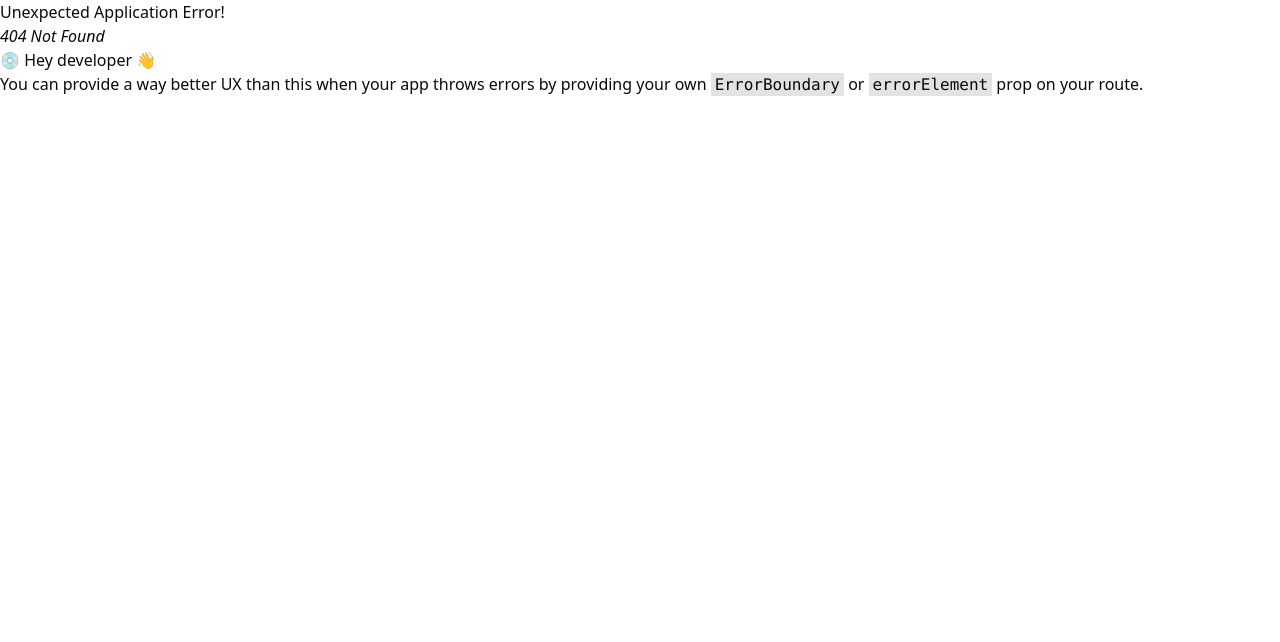
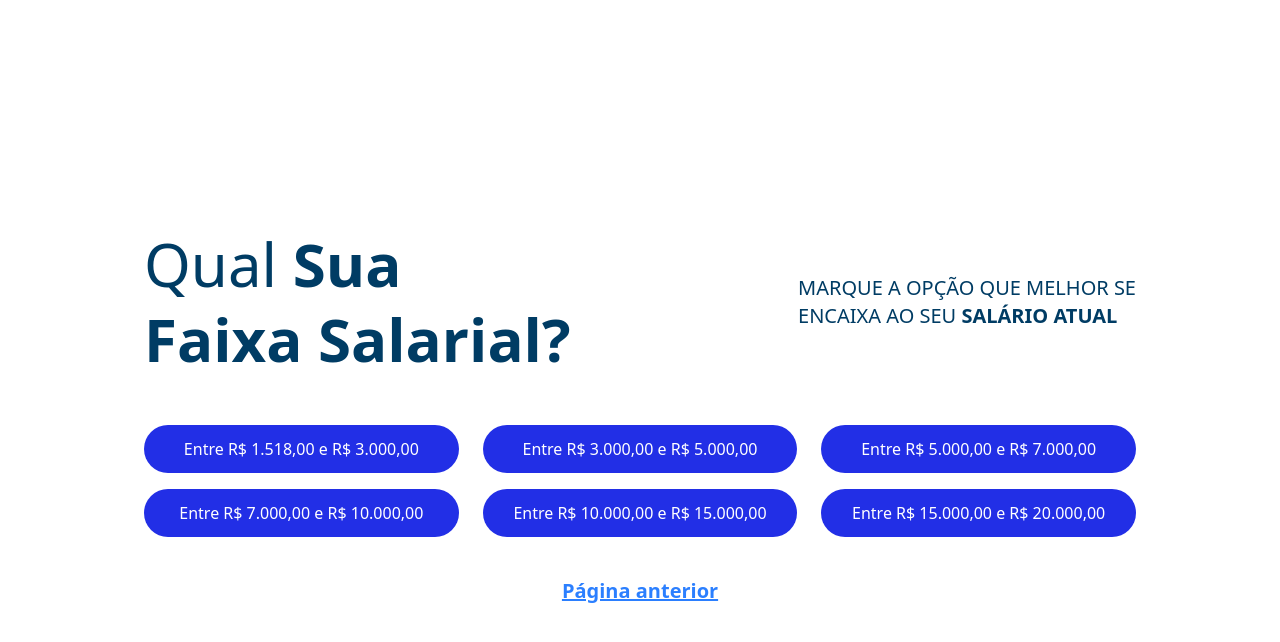
Before and after one commit to GregoryVelosoS/profissoes, a React (Vite) app: page /faixasalarial in a window 1280 px wide. Before the commit this address had no page. Shown: the top 642 px of the page. Built offline with nearby package versions, Linux system fonts and the light colour scheme.

Commit message:
feat - pagina faixa salarial

```diff
--- /dev/null
+++ b/src/pages/FaixaSalarial/index.tsx
@@ -0,0 +1,61 @@
+import { Link } from "react-router-dom";
+
+export default function FaixaSalarial() {
+  const faixasSalariais = [
+    { min: 1518.0, max: 3000.0 },
+    { min: 3000.0, max: 5000.0 },
+    { min: 5000.0, max: 7000.0 },
+    { min: 7000.0, max: 10000.0 },
+    { min: 10000.0, max: 15000.0 },
+    { min: 15000.0, max: 20000.0 },
+  ];
+  return (
+    <div className="max-w-5xl mx-auto flex items-center justify-center min-h-screen px-4">
+      <div className="w-full pt-8">
+        <header className="flex flex-col md:flex-row items-center justify-between text-center md:text-left">
+          <h1 className="font-bold text-[#003c64] leading-tight text-4xl md:text-6xl">
+            <span className="font-normal">Qual</span> Sua{" "}
+            <br className="hidden md:block" /> Faixa Salarial?
+          </h1>
+          <h2 className="text-[#003c64] text-lg md:text-xl mt-4 md:mt-0">
+            MARQUE A OPÇÃO QUE MELHOR SE <br className="hidden md:block" />{" "}
+            ENCAIXA AO SEU
+            <span className="font-bold"> SALÁRIO ATUAL</span>
+          </h2>
+        </header>
+
+        <main className="mt-12">
+          <ul className="grid grid-cols-1 sm:grid-cols-2 md:grid-cols-3 gap-x-6 gap-y-4">
+            {faixasSalariais.map((salario, index) => (
+              <li
+                className="bg-[#222fe6] hover:bg-blue-600 transition-colors text-center text-white p-3 rounded-full cursor-pointer text-lg md:text-base"
+                key={index}
+              >
+                <h2>
+                  Entre{" "}
+                  {salario.min.toLocaleString("pt-BR", {
+                    style: "currency",
+                    currency: "BRL",
+                  })}{" "}
+                  e{" "}
+                  {salario.max.toLocaleString("pt-BR", {
+                    style: "currency",
+                    currency: "BRL",
+                  })}
+                </h2>
+              </li>
+            ))}
+          </ul>
+          <div className="w-full flex justify-center">
+            <Link
+              className="inline-block text-center text-blue-500 text-xl mt-3 p-2 md:mt-10 md:p-0 underline decoration-blue-500 font-bold"
+              to={"/profissoes"}
+            >
+              Página anterior
+            </Link>
+          </div>
+        </main>
+      </div>
+    </div>
+  );
+}
--- a/src/pages/Profissoes/index.tsx
+++ b/src/pages/Profissoes/index.tsx
@@ -8,6 +8,7 @@ import {
   PaginationNext,
   PaginationLink,
 } from "@/components/ui/pagination"; // Ajuste o caminho conforme necessário
+import { Link } from "react-router-dom";
 
 export default function Profissoes() {
   const [profissoes, setProfissoes] = useState<ListaProfissoes | null>(null);
@@ -39,10 +40,12 @@ export default function Profissoes() {
       <div className="w-full pt-8">
         <header className="flex flex-col md:flex-row items-center justify-between text-center md:text-left">
           <h1 className="font-bold text-[#003c64] leading-tight text-4xl md:text-6xl">
-            <span className="font-normal">Qual</span> Sua <br className="hidden md:block" /> Profissão?
+            <span className="font-normal">Qual</span> Sua{" "}
+            <br className="hidden md:block" /> Profissão?
           </h1>
           <h2 className="text-[#003c64] text-lg md:text-xl mt-4 md:mt-0">
-            MARQUE A OPÇÃO QUE MELHOR SE <br className="hidden md:block" /> ENCAIXA AO SEU
+            MARQUE A OPÇÃO QUE MELHOR SE <br className="hidden md:block" />{" "}
+            ENCAIXA AO SEU
             <span className="font-bold"> ATUAL EMPREGO</span>
           </h2>
         </header>
@@ -67,8 +70,12 @@ export default function Profissoes() {
               <PaginationItem>
                 <PaginationPrevious
                   href="#"
-                  onClick={() => setPaginaAtual(paginaAtual > 1 ? paginaAtual - 1 : 1)}
-                  className={paginaAtual === 1 ? "opacity-50 cursor-not-allowed" : ""}
+                  onClick={() =>
+                    setPaginaAtual(paginaAtual > 1 ? paginaAtual - 1 : 1)
+                  }
+                  className={
+                    paginaAtual === 1 ? "opacity-50 cursor-not-allowed" : ""
+                  }
                 />
               </PaginationItem>
 
@@ -78,7 +85,11 @@ export default function Profissoes() {
                     <PaginationLink
                       href="#"
                       onClick={() => setPaginaAtual(pagina.pagina)}
-                      className={paginaAtual === pagina.pagina ? "font-bold text-blue-600" : ""}
+                      className={
+                        paginaAtual === pagina.pagina
+                          ? "font-bold text-blue-600"
+                          : ""
+                      }
                     >
                       {pagina.pagina}
                     </PaginationLink>
@@ -88,12 +99,31 @@ export default function Profissoes() {
               <PaginationItem>
                 <PaginationNext
                   href="#"
-                  onClick={() => setPaginaAtual(paginaAtual < totalPaginas ? paginaAtual + 1 : totalPaginas)}
-                  className={paginaAtual === totalPaginas ? "opacity-50 cursor-not-allowed" : ""}
+                  onClick={() =>
+                    setPaginaAtual(
+                      paginaAtual < totalPaginas
+                        ? paginaAtual + 1
+                        : totalPaginas
+                    )
+                  }
+                  className={
+                    paginaAtual === totalPaginas
+                      ? "opacity-50 cursor-not-allowed"
+                      : ""
+                  }
                 />
               </PaginationItem>
             </PaginationContent>
           </Pagination>
+
+          <div className="w-full flex justify-center">
+            <Link
+              className="inline-block text-center text-orange-500 text-xl p-2 md:mt-10 md:p-0 underline decoration-orange-500 font-bold"
+              to={"/"}
+            >
+              Página Inicial
+            </Link>
+          </div>
         </main>
       </div>
     </div>
--- a/src/routes.tsx
+++ b/src/routes.tsx
@@ -1,6 +1,7 @@
 import { createBrowserRouter } from "react-router-dom";
 import Home from "./pages/Home";
 import Profissoes from "./pages/Profissoes";
+import FaixaSalarial from "./pages/FaixaSalarial";
 
 export const routes = createBrowserRouter([
   {
@@ -11,4 +12,8 @@ export const routes = createBrowserRouter([
     path: "/profissoes",
     element: <Profissoes />,
   },
+  {
+    path: "/faixasalarial",
+    element: <FaixaSalarial />,
+  },
 ]);
```
